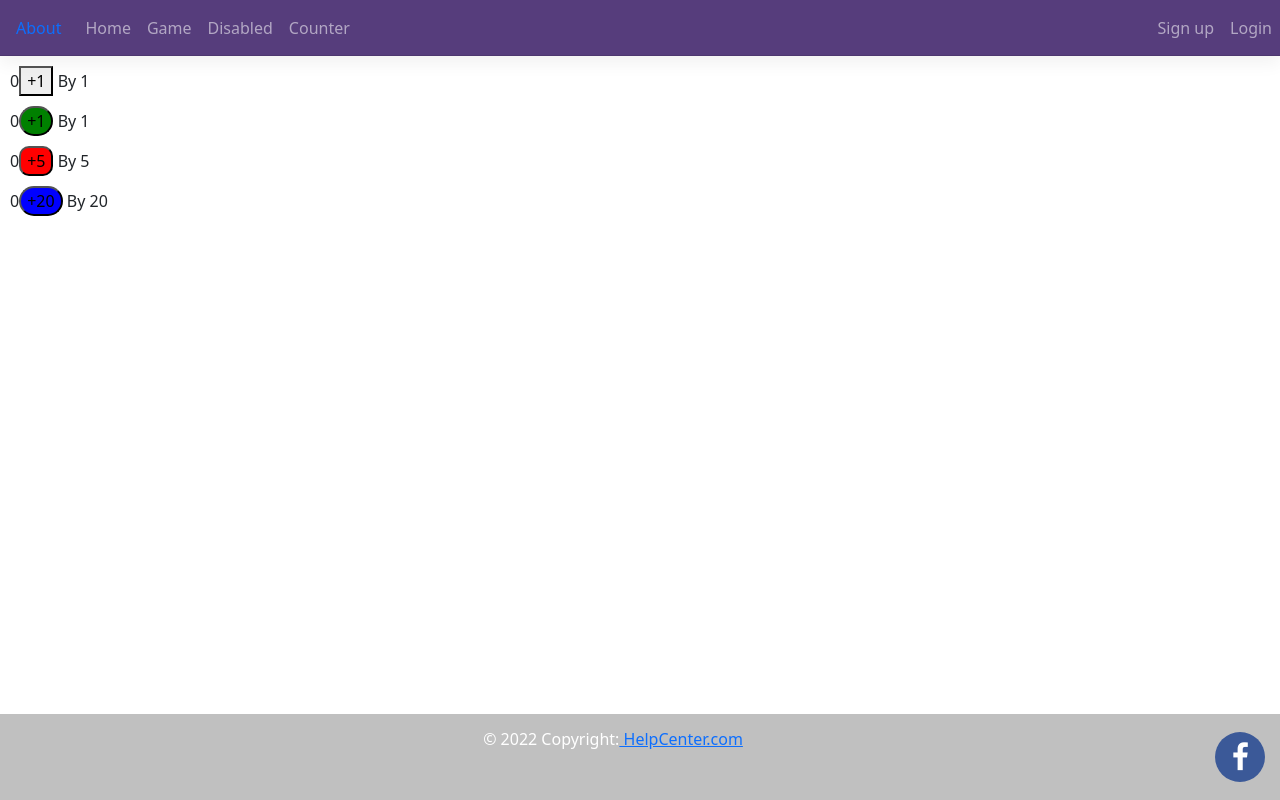
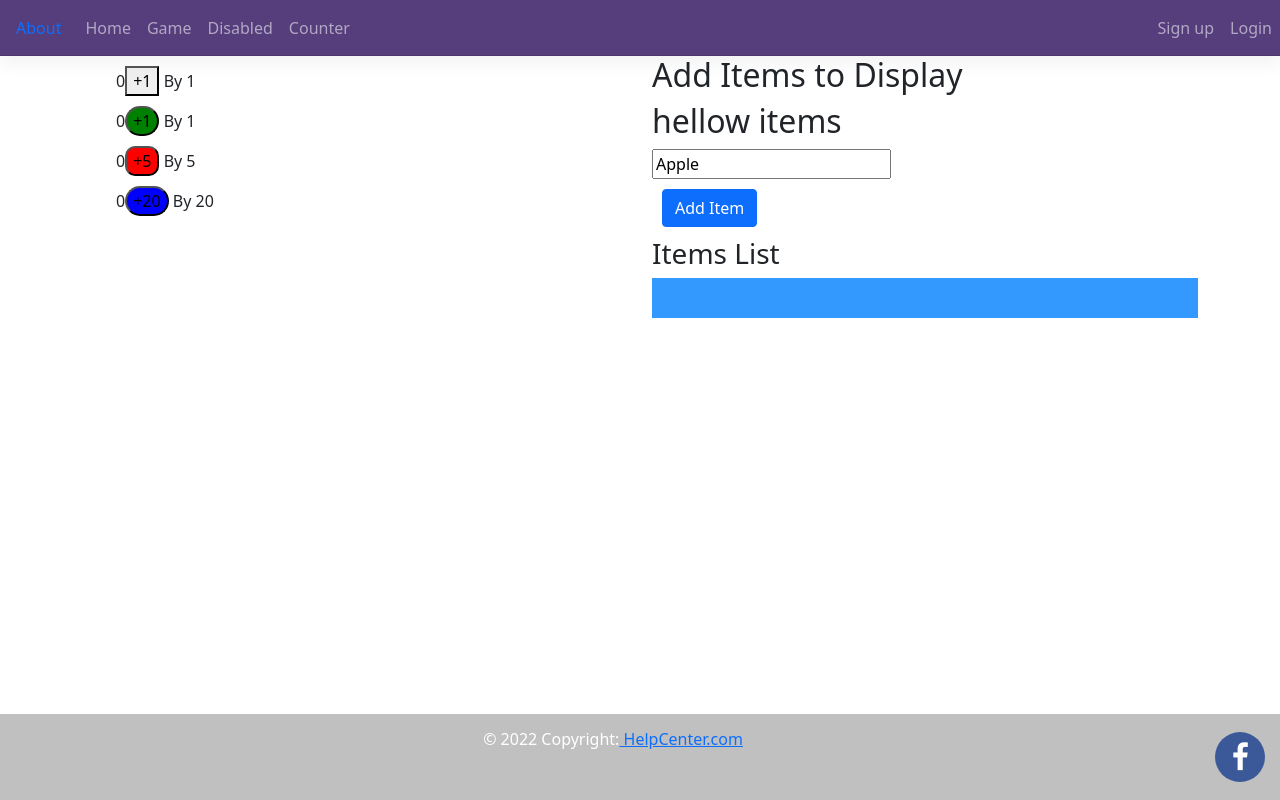
Before and after one commit to rajesh13ca63/tik-tok-game, a React (Create React App) app: page /count in a window 1280 px wide. Built offline with nearby package versions, Linux system fonts and the light colour scheme.

Commit message:
Implementation of useState with array of object.

```diff
--- a/src/countercomponents/count.jsx
+++ b/src/countercomponents/count.jsx
@@ -1,13 +1,22 @@
 import Counter from "./counter";
+import CountItems from "./countitems";
 
 const Count = () => {
 
     return(
-        <div>
-            <Counter />
-            <Counter buttonColor={"green"} borderRadius={"20px"} />
-            <Counter incrementBy={5} buttonColor={"red"} borderRadius={"10px"} />
-            <Counter incrementBy={20} buttonColor={"blue"} borderRadius={"50px"} />
+        <div className="container">
+            <div className="row">
+                <div className="col-md-6">
+                    <Counter />
+                    <Counter buttonColor={"green"} borderRadius={"20px"} />
+                    <Counter incrementBy={5} buttonColor={"red"} borderRadius={"10px"} />
+                    <Counter incrementBy={20} buttonColor={"blue"} borderRadius={"50px"} />
+                </div>
+                <div className="col-md-6">
+                    <h2>Add Items to Display</h2>
+                    <CountItems />
+                </div>
+            </div>
         </div>
     )
 }
--- a/src/countercomponents/counter.jsx
+++ b/src/countercomponents/counter.jsx
@@ -17,13 +17,14 @@ const Counter = (props) => {
     }
 
     return (
-        <div style={{ margin: "10px" } }>
-            <span>{currentCounter}</span>
-            <button style={buttonStyle}
-            onClick={handleCount}
-            >+{ props.incrementBy ? props.incrementBy : '1'}</button>
-            <span> By { props.incrementBy ? props.incrementBy : '1'}  </span>
-
+        <div className="container">
+            <div className="col col-md-6" style={{ margin: "10px" }  }>
+                <span>{currentCounter}</span>
+                <button style={buttonStyle}
+                onClick={handleCount}
+                >+{ props.incrementBy ? props.incrementBy : '1'}</button>
+                <span> By { props.incrementBy ? props.incrementBy : '1'}  </span>
+            </div>
         </div>
     )
 }
--- /dev/null
+++ b/src/countercomponents/countitems.jsx
@@ -0,0 +1,57 @@
+import { useState } from "react/cjs/react.development";
+
+const CountItems = () => {
+    const [items, setItems] = useState([]);
+    const [item, setItem] = useState('Apple');
+
+    const addItems = (event) => {
+        if(item) {
+            setItems([...items,
+                {id: items.length, value: item}
+            ]);
+            setItem('');
+        }
+
+
+    }
+
+    const olSytle = {
+        background: "#3399ff",
+        padding: "20px"
+    }
+
+    const liStyle = {
+        background: "#cce5ff",
+        margin: "5px"
+    }
+
+    return (
+        <div>
+            <h2>hellow items</h2>
+            <input type="text"
+            value={item}
+            onChange={e => setItem(e.target.value)}
+            />
+            <div>
+                <button type="button" className="btn btn-primary" style={{margin: "10px"} }
+                onClick={addItems}
+                >Add Item</button>
+            </div>
+            <div>
+                <h3>Items List</h3>
+                {/* <ol>
+                   {items.map((item, index)  => {
+                        return <li key={index}>{item.value}</li>
+                   } )}
+                </ol> */}
+                <ol style={olSytle}>
+                    {items.map(item => (
+                        <li key={item.id  } id={item.id} style={liStyle}>{item.value}</li>
+                    ))}
+                </ol>
+            </div>
+        </div>
+    );
+}
+
+export default CountItems;
```
